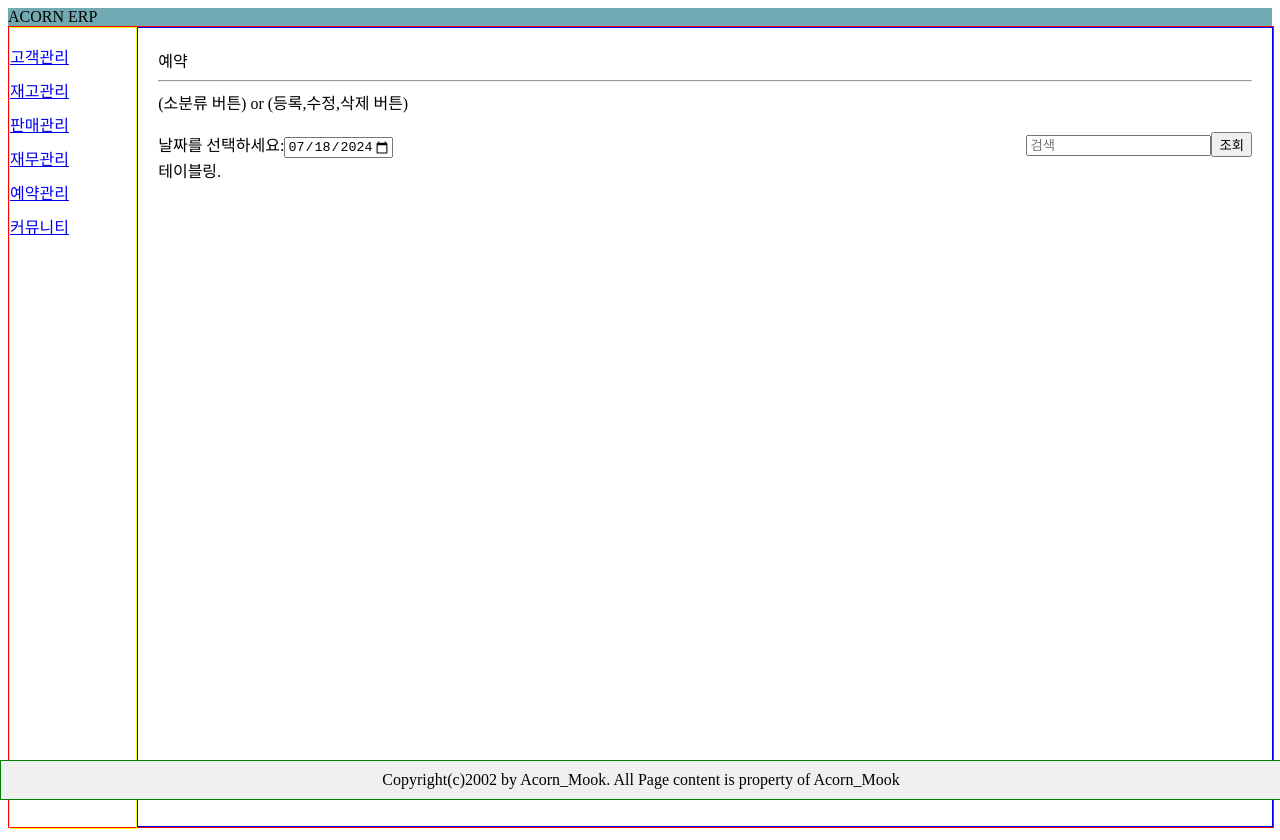
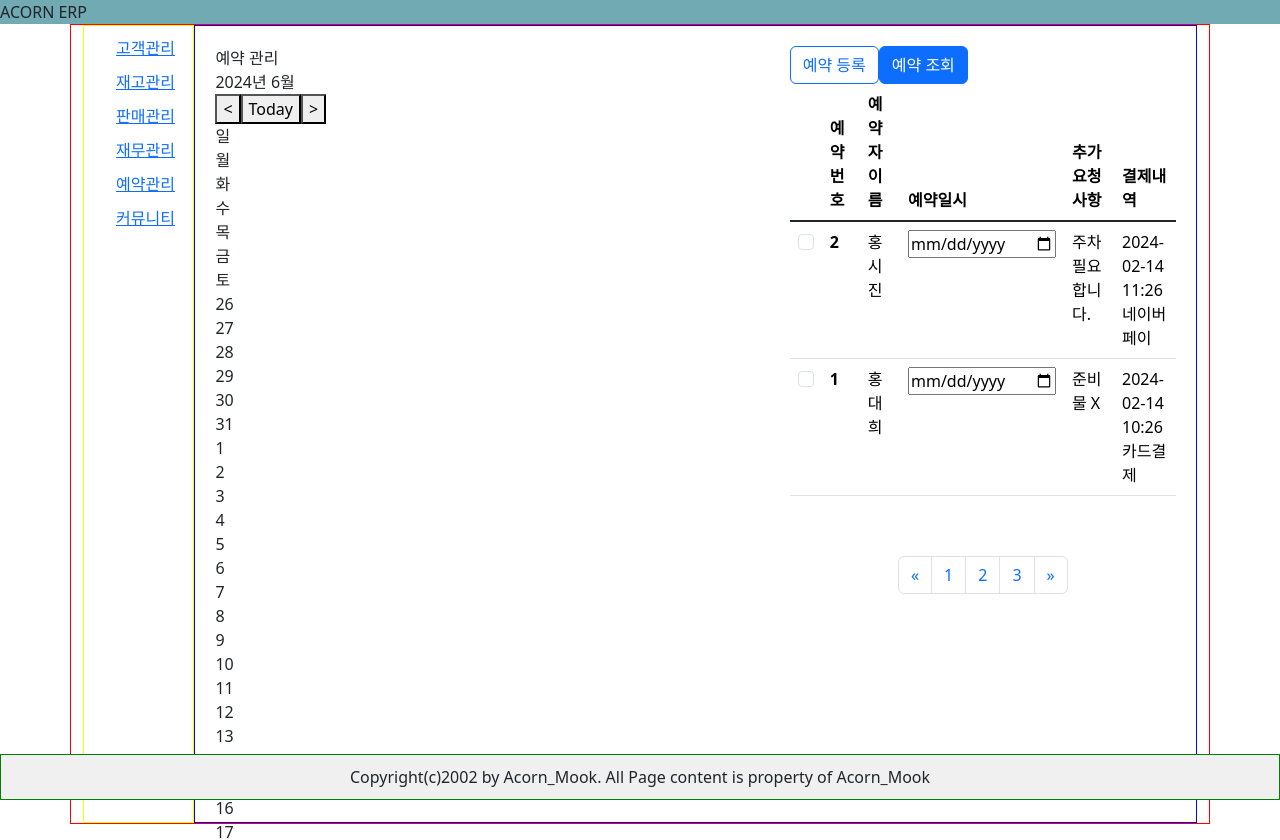
Before and after one commit to Hoya0718/acorn_erp, a React (Create React App) app: page /Reservation_mgmt in a window 1280 px wide. Shown: the top 840 px of the page. Built offline with nearby package versions, Linux system fonts and the light colour scheme.

Commit message:
Reservation_mgmt.js 첫번째 수정

```diff
--- a/src/Components/Reservation/Reservation_mgmt.js
+++ b/src/Components/Reservation/Reservation_mgmt.js
@@ -1,43 +1,206 @@
-import * as React from 'react'
-import "../Main/Main.css"
+import React , {useState} from 'react';
+import {useNavigate} from 'react-router-dom';
+import "../Main/Main.css";
+import 'bootstrap/dist/css/bootstrap.min.css';
+import './Reservation.css';
 
-const Reservation_mgmt= ()=> {
-    return (
-        <div>
+const ReservationMgmt = () => {
 
-          <div className="Middle classification">
-            <span> 예약 </span>
-          </div>
+  const navigate = useNavigate();
 
-          <hr />
+  const handleMainRegClick = () => {
+    navigate('/main_reg');
+  };
 
-          <div className="subTitle">
-            <span>(소분류 버튼) or (등록,수정,삭제 버튼)</span>
-          </div>
+  const [date, setDate] = useState(new Date());
 
-          <br />
+  const renderCalendar = () => {
+    const viewYear = date.getFullYear();
+    const viewMonth = date.getMonth();
 
-          <div className="searcher">
+    const prevLast = new Date(viewYear, viewMonth, 0);
+    const thisLast = new Date(viewYear, viewMonth + 1, 0);
 
-            <div className="left">
-              <label for="date">날짜를 선택하세요:
-                <input type="date" id="date" max="2077-06-20" min="2077-06-05" value="2024-07-18" />
-              </label>
+    const PLDate = prevLast.getDate();
+    const PLDay = prevLast.getDay();
+
+    const TLDate = thisLast.getDate();
+    const TLDay = thisLast.getDay();
+
+    const prevDates = [];
+    const thisDates = [...Array(TLDate + 1).keys()].slice(1);
+    const nextDates = [];
+
+    if (PLDay !== 6) {
+      for (let i = 0; i < PLDay + 1; i++) {
+        prevDates.unshift(PLDate - i);
+      }
+    }
+
+    for (let i = 1; i < 7 - TLDay; i++) {
+      nextDates.push(i);
+    }
+
+    const dates = prevDates.concat(thisDates, nextDates);
+    const firstDateIndex = dates.indexOf(1);
+    const lastDateIndex = dates.lastIndexOf(TLDate);
+
+    return dates.map((date, i) => {
+      const condition = i >= firstDateIndex && i < lastDateIndex + 1 ? 'this' : 'other';
+      const isToday = new Date().toDateString() === new Date(viewYear, viewMonth, date).toDateString();
+      return (
+        <div
+          key={i}
+          className={`date ${condition} ${isToday ? 'today' : ''}`}
+          onClick={() => handleDateClick(date)}
+        >
+          <span>{date}</span>
+        </div>
+      );
+    });
+  };
+
+  const handleDateClick = (selectedDate) => {
+    const selectedMonth = date.getMonth() + 1;
+    const selectedYear = date.getFullYear();
+    const newWindow = window.open('', '_blank');
+    newWindow.document.write(`<h1>${selectedYear}년 ${selectedMonth}월 ${selectedDate}일</h1>`);
+    newWindow.document.close();
+  };
+
+  const prevMonth = () => {
+    setDate(new Date(date.setMonth(date.getMonth() - 1)));
+  };
+
+  const nextMonth = () => {
+    setDate(new Date(date.setMonth(date.getMonth() + 1)));
+  };
+
+  const goToday = () => {
+    setDate(new Date());
+  };
+
+  return (
+    <div>
+      <div id="Frame">
+        {/* 이 부분은 body_Frame입니다 */}
+        <div id="body_Frame">
+          {/* body_flow */}
+          <div className="body_flow">
+            {/* row */}
+            <div className="row">
+              {/* col-md-1 */}
+              <div className="col--12">
+                {/* flex-shrink-0 */}
+              </div>
+              {/* col-md-5 */}
+              <div className="col-md-7 col-xs-12">
+                {/* left */}
+                <div className="left">
+                  {/* Middle classification */}
+                  <div className="Middle classification">
+                    <span>예약 관리</span>
+                  </div>
+                  {/* calendar */}
+                  <div className="calendar">
+                    {/* header */}
+                    <div className="header">
+                      <div className="year-month">{date.getFullYear()}년 {date.getMonth() + 1}월</div>
+                      <div className="nav">
+                        <button className="nav-btn go-prev" onClick={prevMonth}>&lt;</button>
+                        <button className="nav-btn go-today" onClick={goToday}>Today</button>
+                        <button className="nav-btn go-next" onClick={nextMonth}>&gt;</button>
+                      </div>
+                    </div>
+                    {/* main */}
+                    <div className="main">
+                      {/* days */}
+                      <div className="days">
+                        <div className="day">일</div>
+                        <div className="day">월</div>
+                        <div className="day">화</div>
+                        <div className="day">수</div>
+                        <div className="day">목</div>
+                        <div className="day">금</div>
+                        <div className="day">토</div>
+                      </div>
+                      {/* dates */}
+                      <div className="dates">
+                        {renderCalendar()}
+                      </div>
+                    </div>
+                  </div>
+                </div>
+              </div>
+
+              {/* col-md-6 */}
+              <div className="col-md-5 col-xs-12">
+                {/* right */}
+                <div className="right">
+                  {/* right-up */}
+                  <div className="right-up">
+                    <button className="btn btn-outline-primary" onClick={handleMainRegClick}>예약 등록</button>
+                    <button className="btn btn-primary">예약 조회</button>
+                  </div>
+                  {/* right-mid */}
+                  <div className="right-mid">
+                    {/* sec */}
+                    <section id="sec">
+                      <table className="table table-hover" style={{ wordBreak: 'break-all' }}>
+                        <thead>
+                          <tr>
+                            <th scope="col"></th>
+                            <th scope="col">예약번호</th>
+                            <th scope="col">예약자이름</th>
+                            <th scope="col">예약일시</th>
+                            <th scope="col">추가요청사항</th>
+                            <th scope="col">결제내역</th>
+                          </tr>
+                        </thead>
+                        <tbody className="table-group-divider">
+                          <tr>
+                            <th scope="row"><input className="form-check-input" type="checkbox" id="flexCheckDefault" /></th>
+                            <th scope="row">2</th>
+                            <td>홍시진</td>
+                            <td><input type="date" /></td>
+                            <td>주차 필요합니다.</td>
+                            <td>2024-02-14 11:26 네이버페이</td>
+                          </tr>
+                          <tr>
+                            <th scope="row"><input className="form-check-input" type="checkbox" id="flexCheckDefault" /></th>
+                            <th scope="row">1</th>
+                            <td>홍대희</td>
+                            <td><input type="date" /></td>
+                            <td>준비물 X</td>
+                            <td>2024-02-14 10:26 카드결제</td>
+                          </tr>
+                        </tbody>
+                      </table>
+                    </section>
+                    {/* 페이지 네비게이션 */}
+                    <nav aria-label="Page navigation example" style={{ marginTop: '50px' }}>
+                      <ul className="pagination justify-content-center">
+                        <li className="page-item"><a className="page-link" href="#" aria-label="Previous"><span aria-hidden="true">&laquo;</span></a></li>
+                        <li className="page-item"><a className="page-link" href="#">1</a></li>
+                        <li className="page-item"><a className="page-link" href="#">2</a></li>
+                        <li className="page-item"><a className="page-link" href="#">3</a></li>
+                        <li className="page-item"><a className="page-link" href="#" aria-label="Next"><span aria-hidden="true">&raquo;</span></a></li>
+                      </ul>
+                    </nav>
+                  </div>
+                </div>
+              </div>
             </div>
-
-            <div className="right">
-              <input type="text" placeholder='검색' /><button>조회</button>
-            </div>
-
-          </div>
-
-          <div>
-            <section>
-              테이블링.
-            </section>
           </div>
         </div>
-    );
-}
+        {/* footer_Frame */}
+        <div id="footer_Frame">
+          <footer> 최하단 </footer>
+        </div>
+      </div>
+    </div>
+  );
 
-export default Reservation_mgmt;
+};
+
+export default ReservationMgmt;
```
